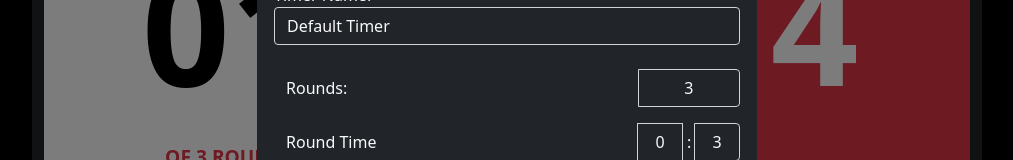
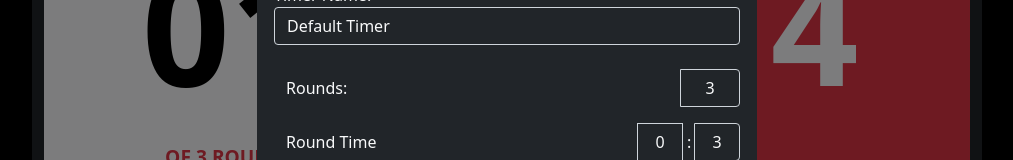
Before and after one commit to Omega24v/BoxingApp, a React (Create React App) app: page / in a window 1280 px wide. Both pictures are taken after a click on the button "EDIT". Shown: the part 203-363 px from the top of the page, without its empty margins (133-1146 px from the left). Built offline with nearby package versions, Linux system fonts and the light colour scheme.

Commit message:
add dart-theme  dependence

```diff
--- a/src/components/timerEdit/TimerEdit.sass
+++ b/src/components/timerEdit/TimerEdit.sass
@@ -11,7 +11,6 @@
   .form-control,
   .input-group-text
     background-color: transparent
-    color: $light
   .input-group-text
     flex-grow: 3
     flex-basis: 300px
@@ -21,7 +20,6 @@
     flex-grow: 1
     &:focus
       background-color: transparent
-      color: $light
   .edit-form__group
     align-items: center
 
@@ -33,3 +31,38 @@
 .input-group-text
   &.rounds
     flex-basis: 130px
+
+[data-theme="dark"]
+  .edit-form
+    .form-control
+      &::-webkit-outer-spin-button,
+      &::-webkit-inner-spin-button
+        -webkit-appearance: none
+        margin: 0
+      &[type=number]
+        -moz-appearance: textfield
+    .form-control,
+    .input-group-text
+      background-color: transparent
+      color: $light
+    .input-group-text
+      flex-grow: 3
+      flex-basis: 300px
+      margin-right: 5px
+      border: 0
+    .form-control
+      flex-grow: 1
+      &:focus
+        background-color: transparent
+        color: $light
+    .edit-form__group
+      align-items: center
+
+  .edit-form__group
+    align-items: center
+    .form-control
+      text-align: center
+
+  .input-group-text
+    &.rounds
+    flex-basis: 130px
```
